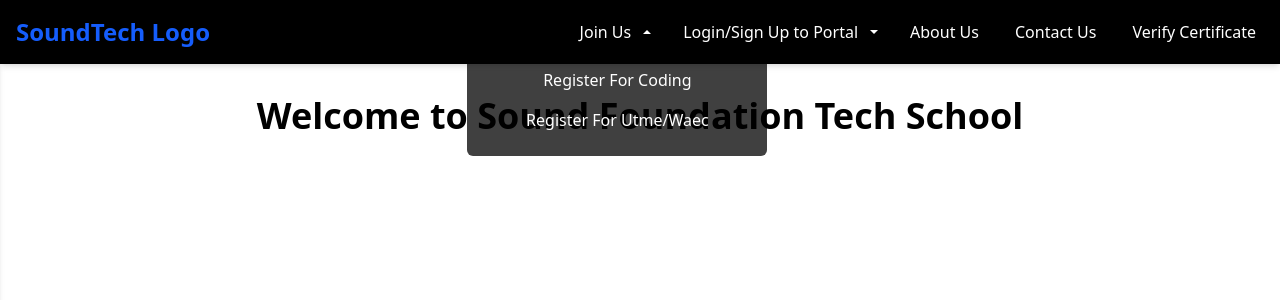
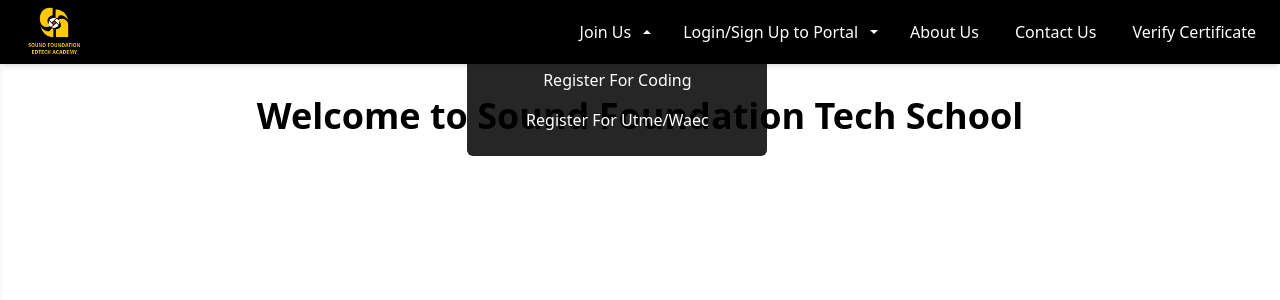
Before and after one commit to Cleve-keem/sfdt-frontend, a React (Vite) app: page / in a window 1280 px wide. Both pictures are taken after a click on the element "Join Us". Shown: the top 300 px of the page. Built offline with nearby package versions, Linux system fonts and the light colour scheme.

Commit message:
added company Logo

```diff
--- /dev/null
+++ b/src/components/Logo.jsx
@@ -0,0 +1,13 @@
+import React from "react";
+
+export default function Logo({ className }) {
+  return (
+    <div className={`h-15 ${className}`}>
+      <img
+        src="/sfeaLogo.png"
+        alt="SoundTech Academy"
+        className="w-full h-full"
+      />
+    </div>
+  );
+}
--- a/src/components/NavDropDown.jsx
+++ b/src/components/NavDropDown.jsx
@@ -3,7 +3,7 @@
     <ul
       className={`dropdown ${
         open ? "block" : "hidden"
-      } text-white w-[300px] bg-black/75 p-4 left-1/2 rounded-md absolute -translate-x-1/2`}
+      } text-white w-[300px] bg-black/85 p-4 left-1/2 rounded-md absolute -translate-x-1/2`}
     >
       {NavDropDown.map((nav, index) => (
         <li key={index} className="text-center p-2 ">
--- a/src/components/Navbar.jsx
+++ b/src/components/Navbar.jsx
@@ -3,6 +3,7 @@
 import { IoMdClose } from "react-icons/io";
 import { IoMdArrowDropdown } from "react-icons/io";
 import NavDropDown from "./NavDropDown";
+import Logo from "./Logo";
 
 const navbar = [
   {
@@ -42,7 +43,7 @@
       <div className="max-w-7xl mx-auto px-4 ">
         {/* Navbar Row */}
         <div className="flex justify-between items-center h-16">
-          <div className="text-2xl font-bold text-blue-600">SoundTech Logo</div>
+          <Logo />
           {/* Desktop Menu */}
           <ul className="text-white hidden md:flex space-x-7">
             {navbar.map((nav, index) => (
@@ -94,11 +95,11 @@
           isOpen ? "translate-x-0" : "-translate-x-full"
         }`}
       >
-        <div className="flex justify-between items-center px-4 py-4 border-b">
-          <h2 className="font-bold text-blue-600">SoundTech Academy</h2>
+        <div className="flex justify-between items-center px-4 py-4 border-b bg-black">
+          <Logo />
           <button
             onClick={() => setIsOpen(false)}
-            className="text-2xl text-gray-700"
+            className="text-2xl text-white"
           >
             <IoMdClose />
           </button>
```
Also changed, not shown: public/sfeaLogo.png (added).
